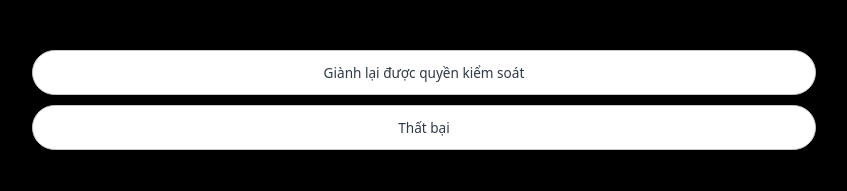
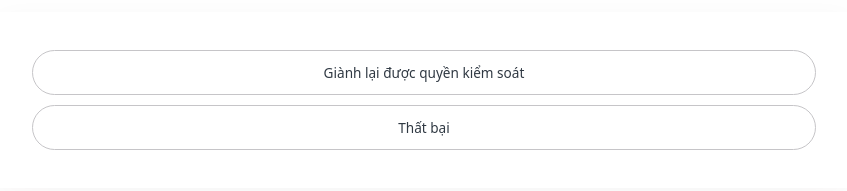
Before and after one commit to cutecat1027/choice02, a plain HTML site: page index.html in a window 1280 px wide. Shown: the whole page, without its empty margins (216-1063 px from the left). Drawn offline with Linux system fonts and the light colour scheme.

Commit message:
Update style.css

```diff
--- a/index_files/style.css
+++ b/index_files/style.css
@@ -3,7 +3,7 @@
     --ink:#303943;
     --gold:#b99570;
     --text:#343943;
-    --paper:#000000;
+    --paper:transparent;
     --font-size:14px}*{box-sizing:border-box}
     html{scroll-behavior:smooth}
     body{margin:0;
```
